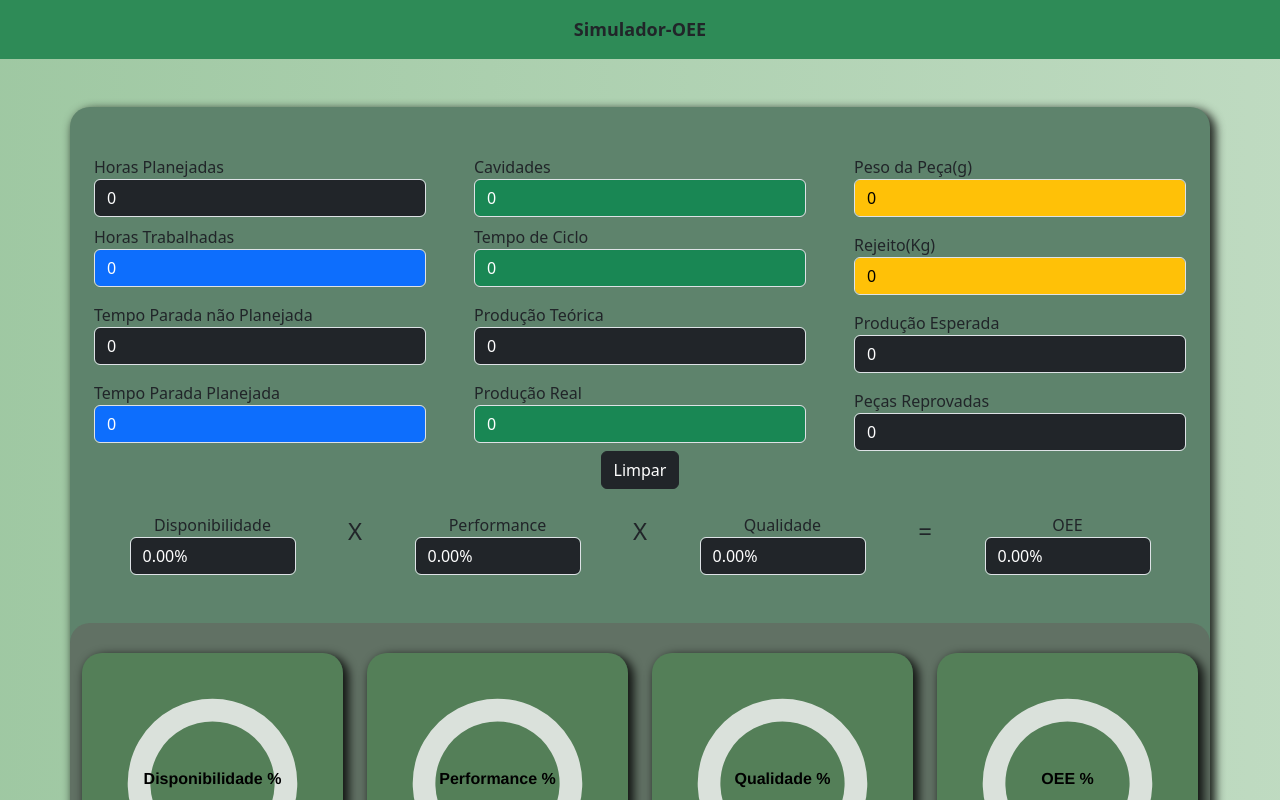
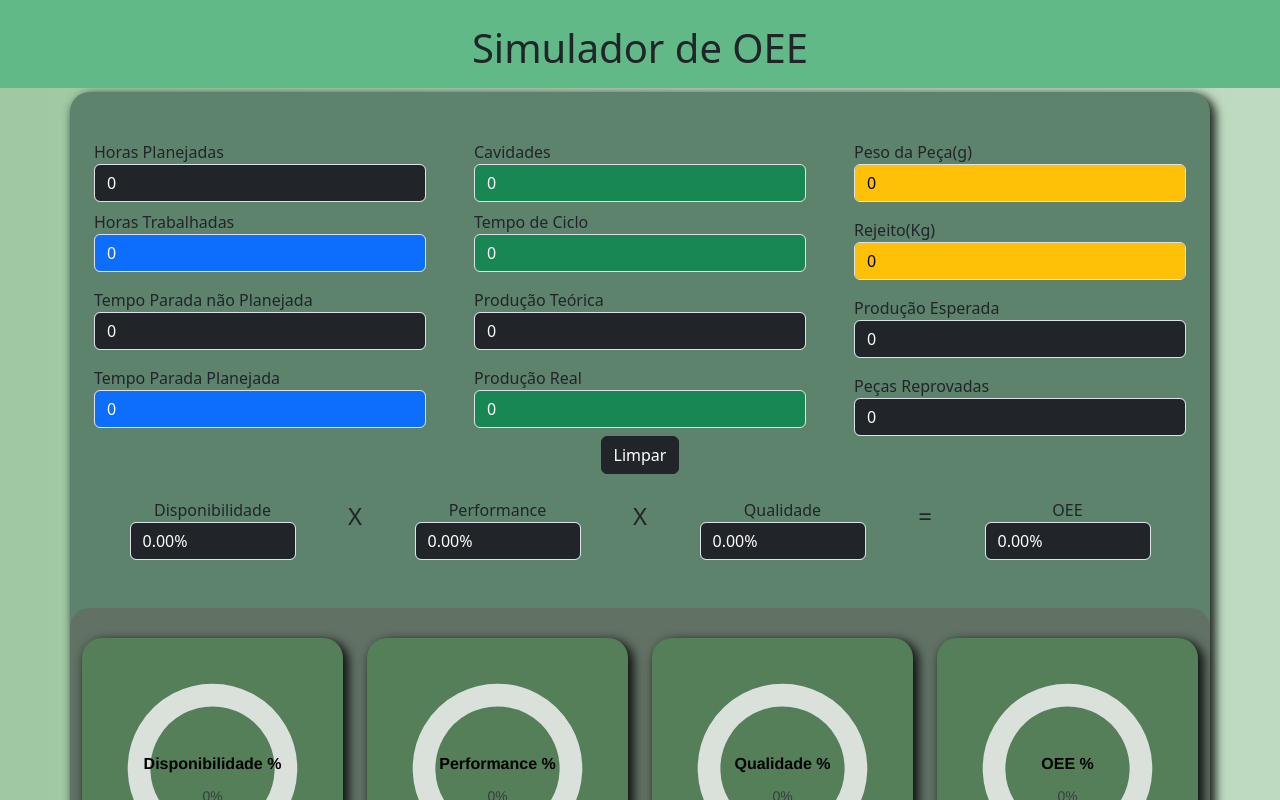
Before and after one commit to italoferreira0/simuladorOEE, a React (Vite) app: page / in a window 1280 px wide. Shown: the top 800 px of the page. Built offline with nearby package versions, Linux system fonts and the light colour scheme.

Commit message:
Atualização nas alturas

```diff
--- a/src/components/Narbar.jsx
+++ b/src/components/Narbar.jsx
@@ -3,15 +3,11 @@ import '../style/Navbar.css'
 function Navbar() {
     return (
         <div>
-            <nav class="navbar navbar-expand-lg navbar-custom">
+            <nav class="Navbar mb-1 navbar navbar-expand-lg navbar-custom">
                 <div class="container-fluid justify-content-center">
-                    <div class="navbar-nav">
-                        <a class="nav-link text-dark " href="#">Simulador-OEE</a>
-                        {/* <a class="nav-link text-dark" href="#">Calculos-OEE</a> */}
-                    </div>
+                    <h1 id="titulo" className='mt-3'>Simulador de OEE</h1>
                 </div>
             </nav>
-            <br /><br />
         </div>
 
     )
--- a/src/style/Navbar.css
+++ b/src/style/Navbar.css
@@ -1,5 +1,5 @@
 .navbar-custom {
-    background-color: #2e8b57;
+    background-color: #61b987;
     font-size: 18px;
     font-weight: bold;
 
```
